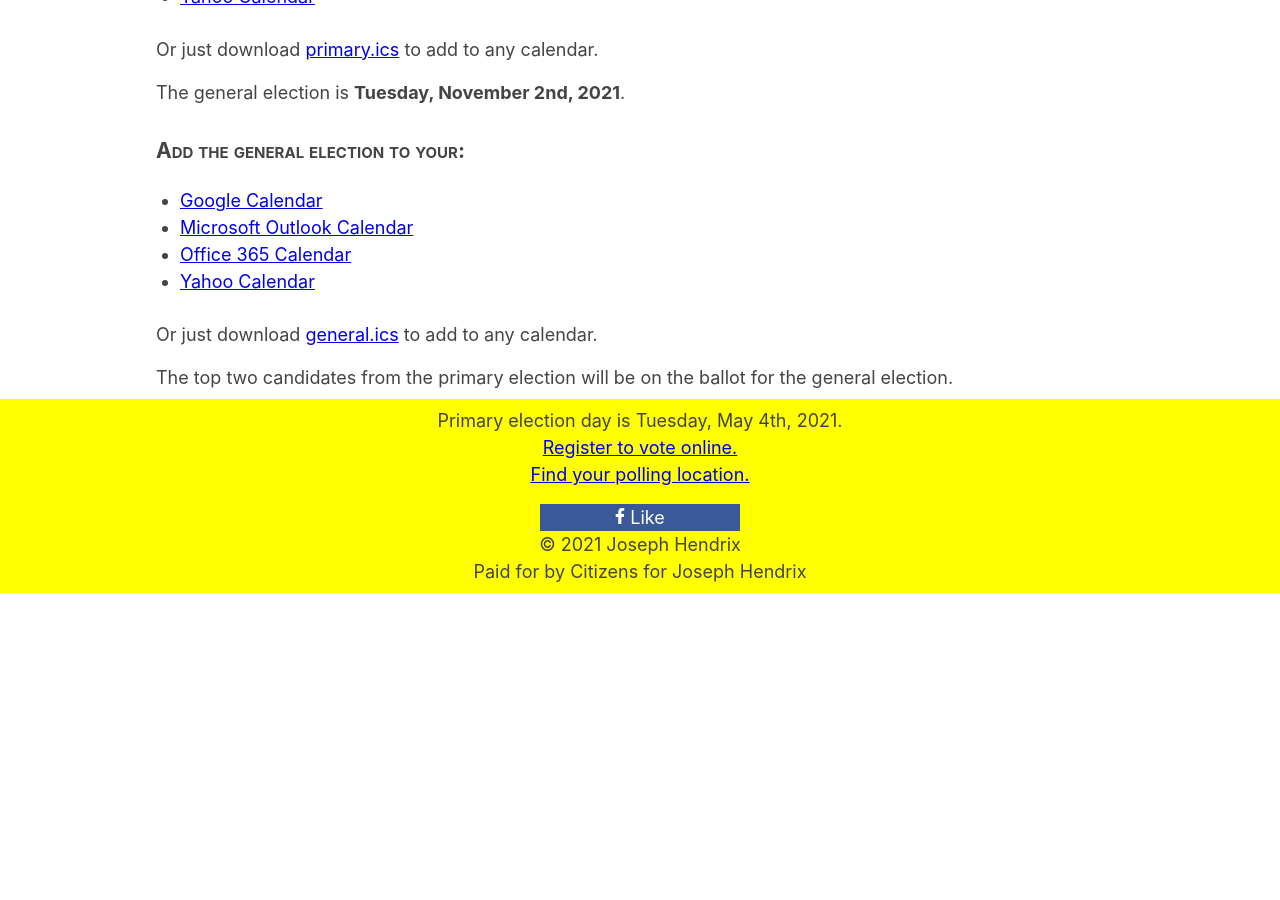
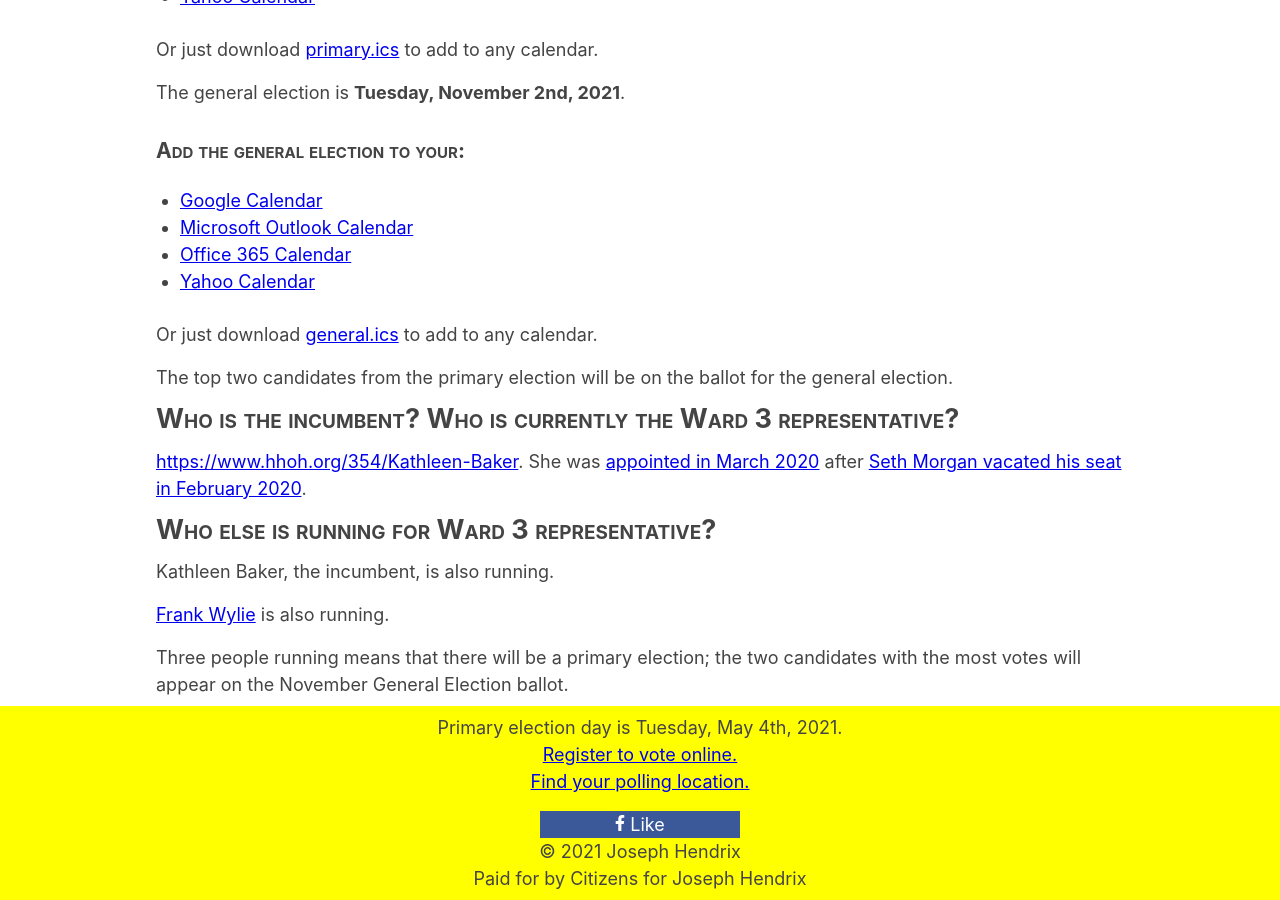
Before and after one commit to hendrixjoseph/joe4huberheights, a Jekyll site: the page built from _top-level/faq.md, in a window 1280 px wide and 900 px high, scrolled down 902 px. Built offline with Jekyll 4.4.1, drawn with Linux system fonts in a browser that asks for light colours; before the commit the page ends 1495 px from its top, so only the background shows below that.

Commit message:
update faq

```diff
--- a/_top-level/faq.md
+++ b/_top-level/faq.md
@@ -35,3 +35,15 @@ The general election is **Tuesday, November 2nd, 2021**.
 Or just download [general.ics](/general.ics) to add to any calendar.
 
 The top two candidates from the primary election will be on the ballot for the general election.
+
+## Who is the incumbent? Who is currently the Ward 3 representative?
+
+[https://www.hhoh.org/354/Kathleen-Baker](https://www.hhoh.org/354/Kathleen-Baker). She was [appointed in March 2020](https://www.daytondailynews.com/news/local/woman-appointed-fill-vacant-huber-heights-council-seat/VudL4nHGyeNI5MxPB4ALBO/) after [Seth Morgan vacated his seat in February 2020](https://www.daytondailynews.com/news/local/huber-heights-councilman-resigns/rx399G9k0JWtI2THAH7RJP/).
+
+## Who else is running for Ward 3 representative?
+
+Kathleen Baker, the incumbent, is also running.
+
+[Frank Wylie](https://www.facebook.com/Wylie-for-Ward-3-181069790116418/) is also running.
+
+Three people running means that there will be a primary election; the two candidates with the most votes will appear on the November General Election ballot.
```
